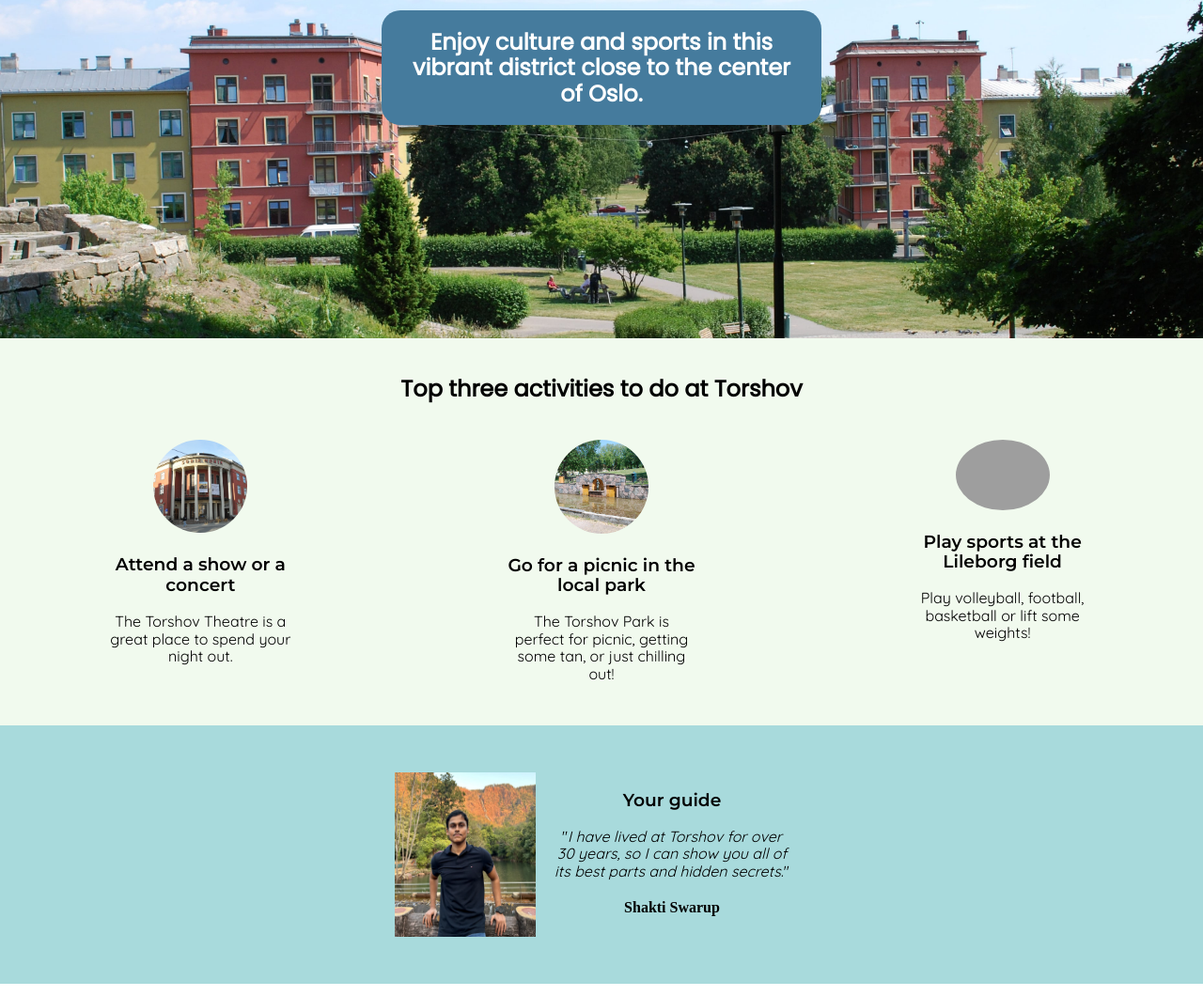
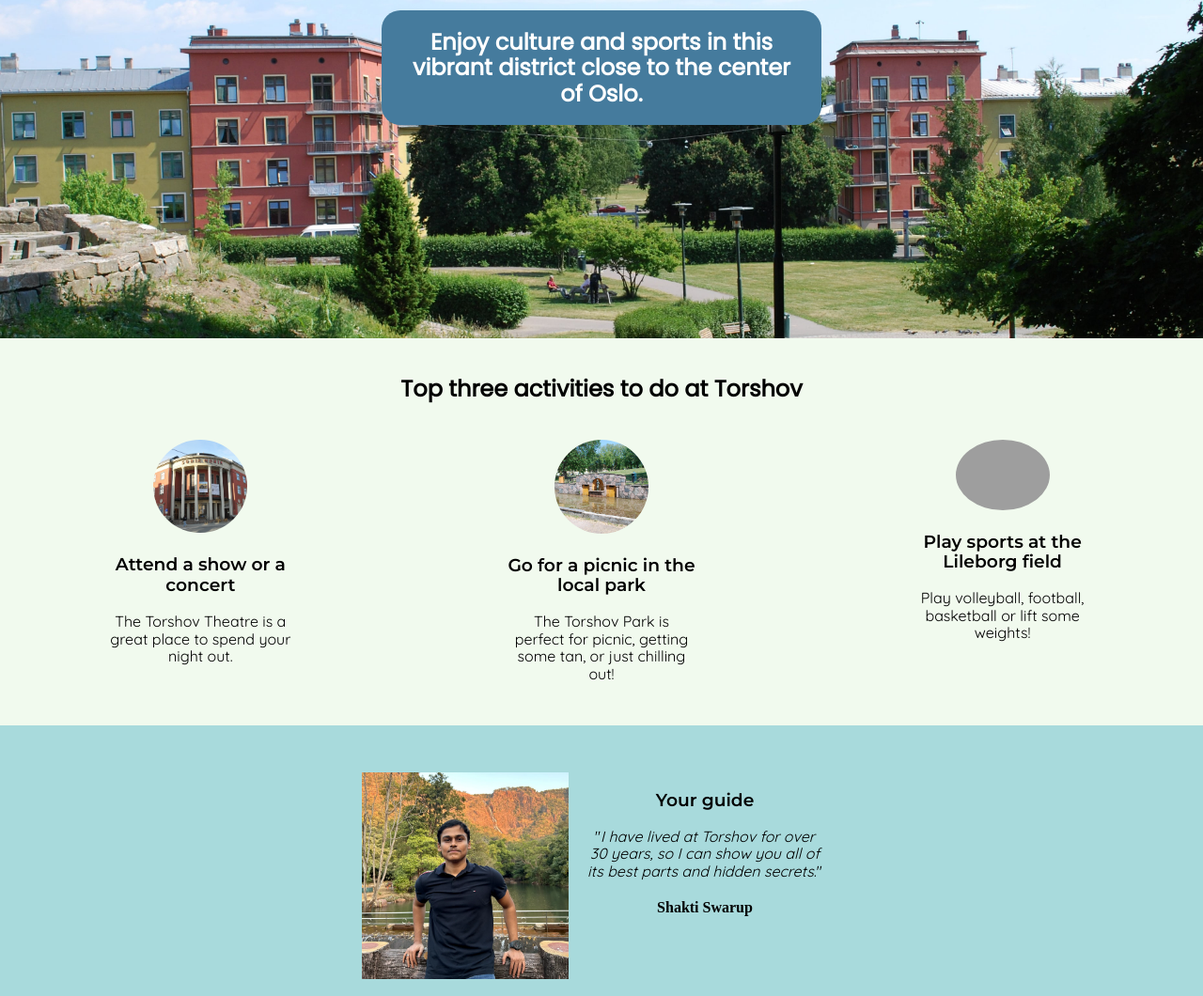
Before and after one commit to Shaktiswarup07/hometown-site, a website built with Vite: page index.html in a window 1280 px wide. Shown: the part 233-1293 px from the top of the page at 94% size. Built offline with nearby package versions, Linux system fonts and the light colour scheme; grey boxes are pictures that could not be loaded; a web font is replaced by a local one.

Commit message:
updated image width

```diff
--- a/styles.css
+++ b/styles.css
@@ -75,7 +75,7 @@ h1{
 }
 .avatar{
     /* padding: 20px; */
-    width: 150px;
+    width: 220px;
 }
 .guide{
     padding: 50px;
```
